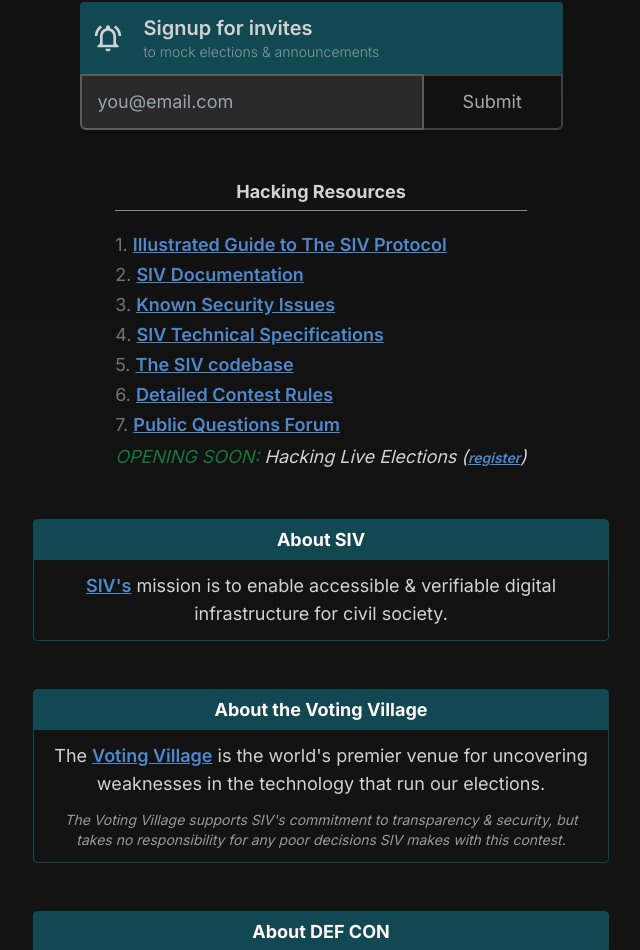
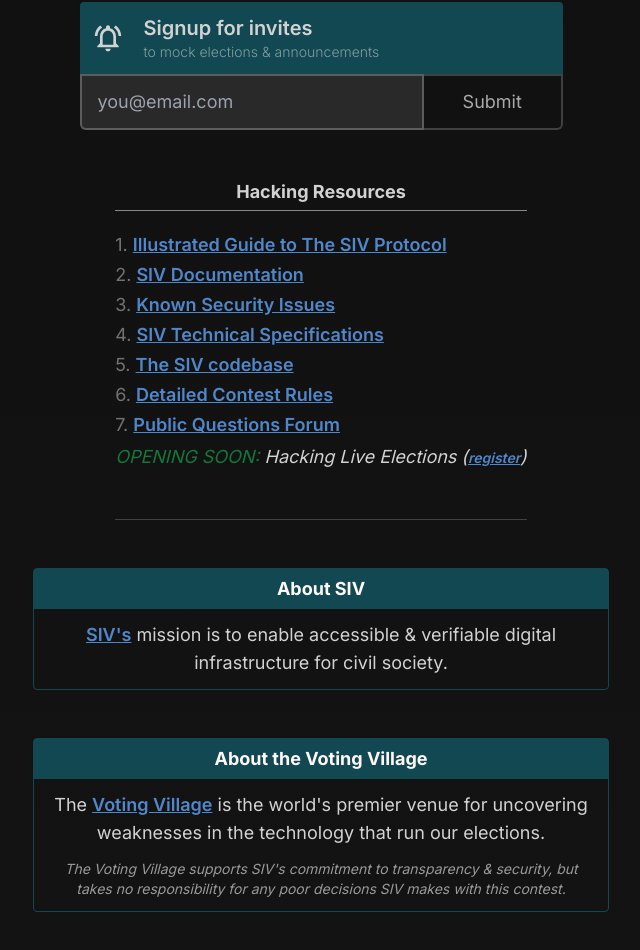
Before and after one commit to siv-org/hack.siv.org, a Next.js app: page / in a window 1280 px wide. Shown: the part 3285-4235 px from the top of the page, without its empty margins (319-959 px from the left). Built offline with nearby package versions, Linux system fonts and the light colour scheme.

Commit message:
Add divider line below Resources section

```diff
--- a/app/page.tsx
+++ b/app/page.tsx
@@ -292,7 +292,7 @@
       </div>
 
       {/* Resources */}
-      <div>
+      <div className="border-b pb-12 border-white/20">
         <h4 className="text-center font-bold mb-5 border-b pb-1 border-white/50">
           Hacking Resources
         </h4>
```
